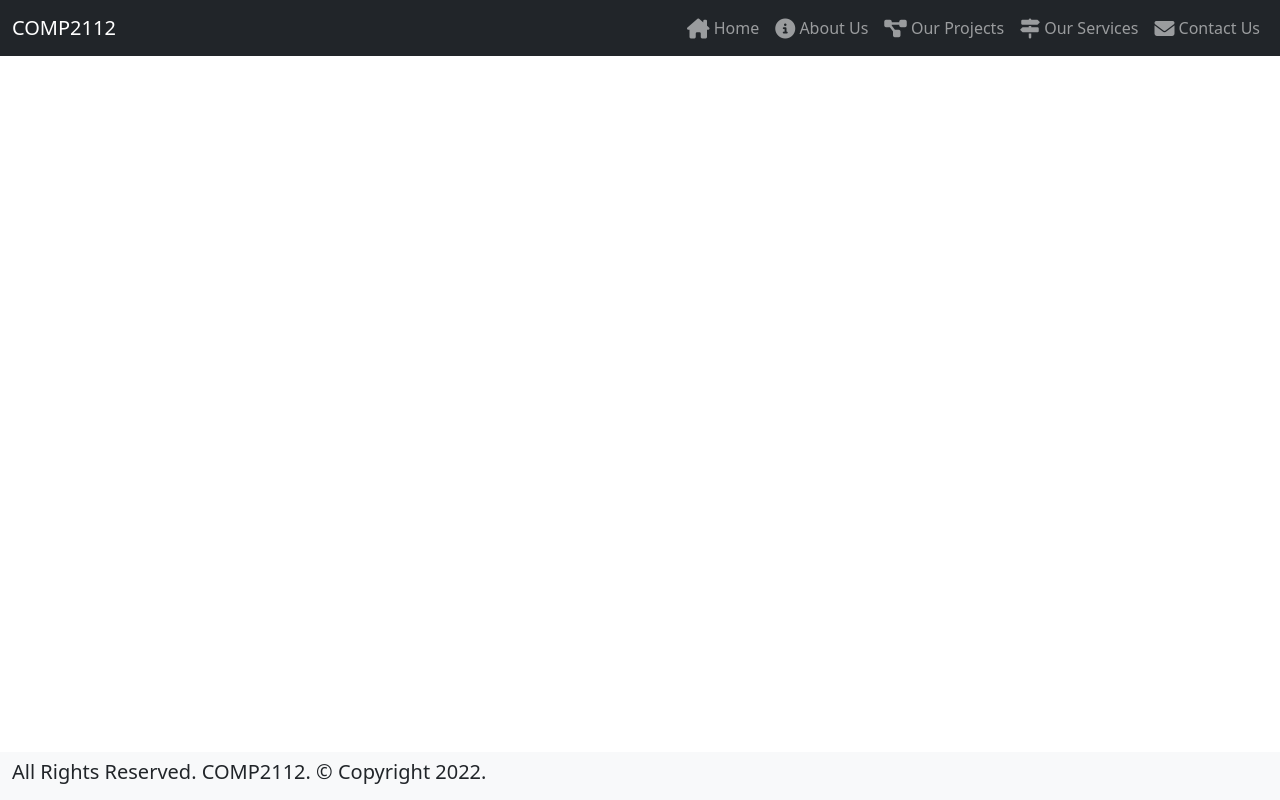
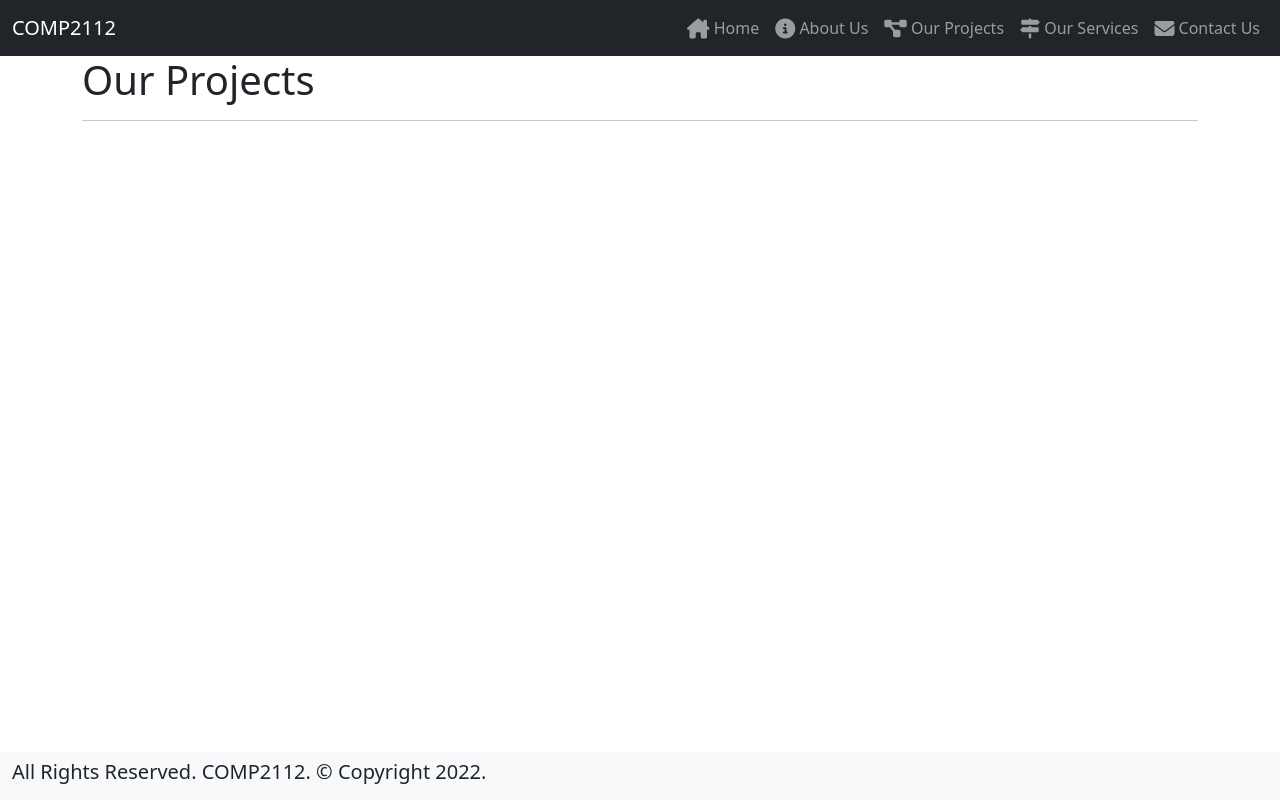
Before and after one commit to GeorgianCollege/COMP2112-F2022-Week11, a React (Create React App) app: page /projects in a window 1280 px wide. Built offline with nearby package versions, Linux system fonts and the light colour scheme.

Commit message:
added the remaining routes

```diff
--- a/src/App.tsx
+++ b/src/App.tsx
@@ -7,14 +7,22 @@ import Footer from './Views/components/footer';
 
 // content components
 import Home from './Views/content/home';
+import About from './Views/content/about';
+import Projects from './Views/content/projects';
+import Services from './Views/content/services';
+import Contact from './Views/content/contact';
 
 // Styles and fonts
 import 'bootstrap/dist/css/bootstrap.min.css';
 import '@fortawesome/fontawesome-free/css/all.min.css';
 import './App.css';
 
+// JavaScript Libraries
+import 'bootstrap/dist/js/bootstrap.bundle.min.js';
+
 
 function App() {
+
   return (
     <div className="App">
       <BrowserRouter>
@@ -22,6 +30,10 @@ function App() {
           <Routes>
             <Route path="/" element={<Home />}></Route>
             <Route path="/home" element={<Home />}></Route>
+            <Route path="/about" element={<About />}></Route>
+            <Route path="/projects" element={<Projects />}></Route>
+            <Route path="/services" element={<Services />}></Route>
+            <Route path="/contact" element={<Contact />}></Route>
           </Routes>
         <Footer></Footer>
       </BrowserRouter>
--- /dev/null
+++ b/src/Views/content/about.tsx
@@ -0,0 +1,13 @@
+import React from 'react';
+
+function About()
+{
+    return(
+        <div className="container">
+            <h1>About Us</h1>
+            <hr/>
+        </div>
+    );
+}
+
+export default About;
--- /dev/null
+++ b/src/Views/content/contact.tsx
@@ -0,0 +1,13 @@
+import React from 'react';
+
+function Contact()
+{
+    return(
+        <div className="container">
+            <h1>Contact Us</h1>
+            <hr/>
+        </div>
+    );
+}
+
+export default Contact;
--- /dev/null
+++ b/src/Views/content/projects.tsx
@@ -0,0 +1,13 @@
+import React from 'react';
+
+function Projects()
+{
+    return(
+        <div className="container">
+            <h1>Our Projects</h1>
+            <hr/>
+        </div>
+    );
+}
+
+export default Projects;
--- /dev/null
+++ b/src/Views/content/services.tsx
@@ -0,0 +1,13 @@
+import React from 'react';
+
+function Services()
+{
+    return(
+        <div className="container">
+            <h1>Our Services</h1>
+            <hr/>
+        </div>
+    );
+}
+
+export default Services;
```
